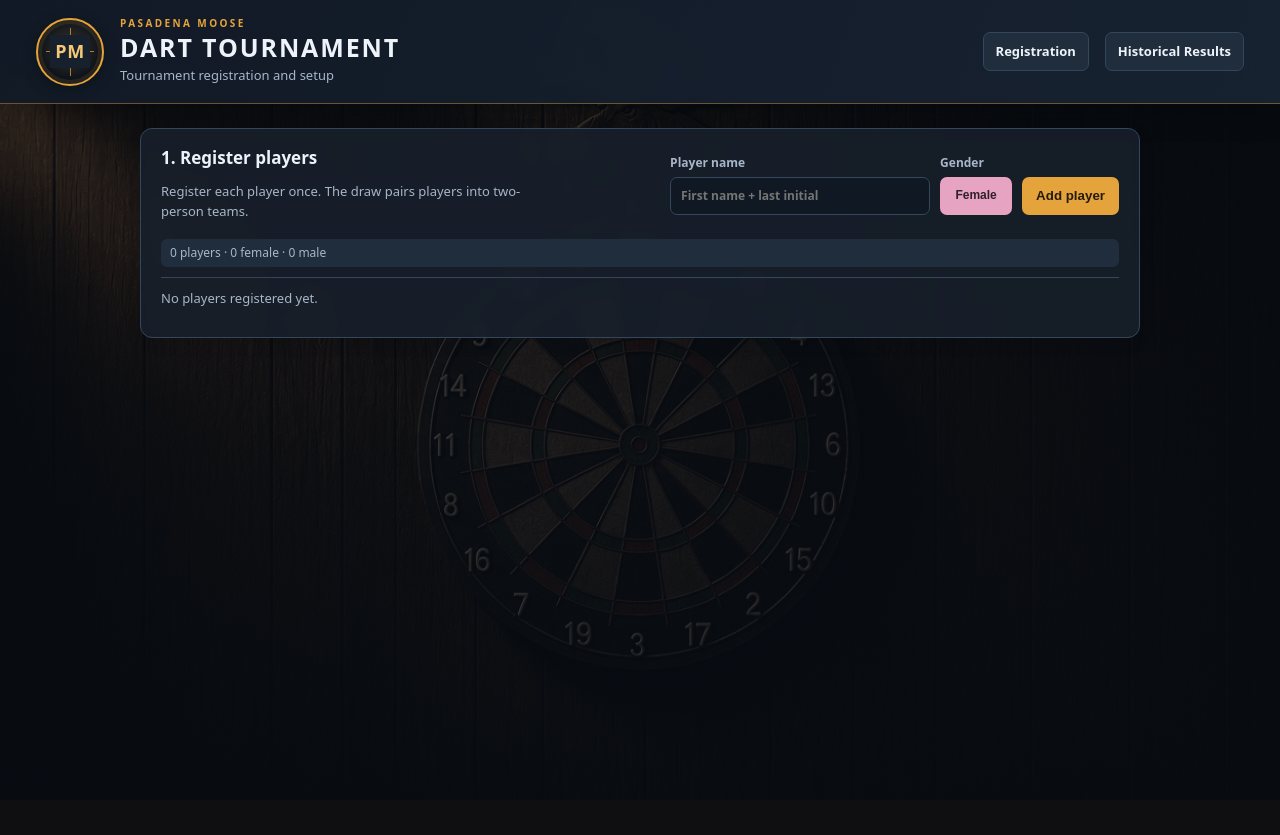
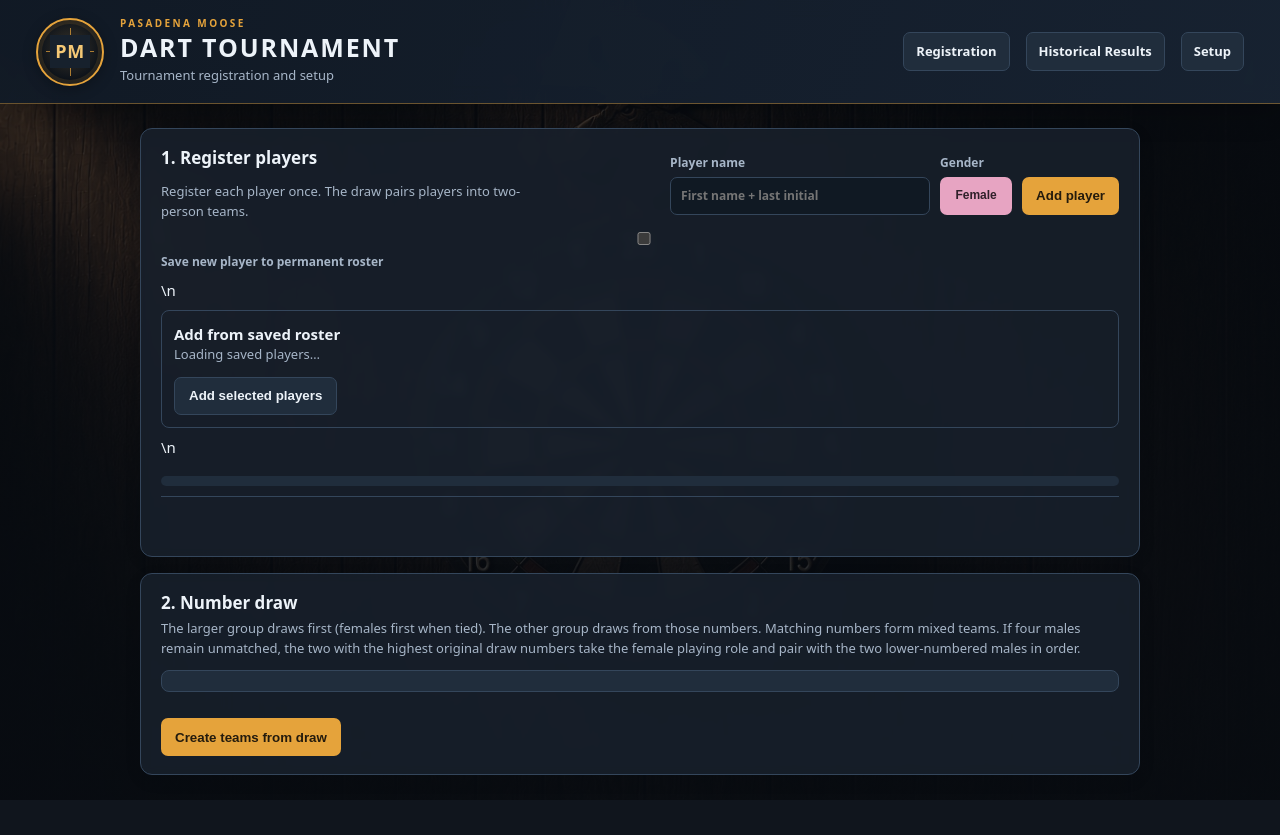
Before and after one commit to linuxguy421/dartmaster, a FastAPI app: page / in a window 1280 px wide. Before the commit the page ends 655 px from the top, so only its background shows below. Run offline with FastAPI, Linux system fonts and the light colour scheme; data that the repository does not hold is empty; parts of the project's set-up code (start-up, migrations or seed data) failed here and were passed over.

Commit message:
Integrate saved players into registration

```diff
--- a/app/templates/registration.html
+++ b/app/templates/registration.html
@@ -90,7 +90,7 @@ main>section,.board,.ready-queue,.bracket,.results,.ready-match,.bracket-match{b
   <div class="brand-mark" aria-label="Pasadena Moose logo placeholder"><span>PM</span></div>
   <div class="brand-copy"><div class="brand-kicker">PASADENA MOOSE</div><h1>DART TOURNAMENT</h1><p>Tournament registration and setup</p></div>
  </div>
- <div class="header-actions"><a class="button secondary" href="/" aria-current="page">Registration</a><a class="button secondary" href="/historical-results">Historical Results</a></div>
+ <div class="header-actions"><a class="button secondary" href="/" aria-current="page">Registration</a><a class="button secondary" href="/historical-results">Historical Results</a><a class="button secondary" href="/setup">Setup</a></div>
 </header>
 <main>
 <section id="resume-section" class="hidden">
@@ -106,7 +106,7 @@ main>section,.board,.ready-queue,.bracket,.results,.ready-match,.bracket-match{b
     <label class="gender-field">Gender<input type="hidden" id="player-gender" value="female"><button type="button" id="player-gender-toggle" class="gender-toggle female" aria-label="Gender: Female. Click to switch">Female</button></label>
     <button>Add player</button>
   </form>
-  <div id="player-summary" class="muted"></div>
+  <label style="grid-column:1/-1"><input type="checkbox" id="save-new-player"> Save new player to permanent roster</label>\n  <div id="saved-roster-select" style="grid-column:1/-1;border:1px solid var(--line);padding:12px;border-radius:8px"><strong>Add from saved roster</strong><div id="saved-player-options" class="muted">Loading saved players…</div><button type="button" id="add-saved-players" class="secondary">Add selected players</button></div>\n  <div id="player-summary" class="muted"></div>
   <div id="players"></div>
 </section>
 <section id="draw-section">
@@ -211,7 +211,7 @@ $('player-gender-toggle').addEventListener('click',()=>{
  $('player-gender-toggle').setAttribute('aria-label','Gender: '+(next==='female'?'Female':'Male')+'. Click to switch');
  $('player-gender-toggle').textContent=next==='female'?'Female':'Male';
 });
-$('player-form').addEventListener('submit',async e=>{e.preventDefault();try{const name=$('player-name').value.trim();if(state.players.some(p=>p.display_name.trim().toLocaleLowerCase()===name.toLocaleLowerCase()))throw new Error('That player name is already registered.');await api('/api/registration/players',{method:'POST',body:JSON.stringify({display_name:name,gender:$('player-gender').value})});$('player-name').value='';await refresh();notify('Player added.')}catch(err){notify(err.message,true)}});
+$('player-form').addEventListener('submit',async e=>{e.preventDefault();try{const name=$('player-name').value.trim();if(state.players.some(p=>p.display_name.trim().toLocaleLowerCase()===name.toLocaleLowerCase()))throw new Error('That player name is already registered.');await api('/api/registration/players',{method:'POST',body:JSON.stringify({display_name:name,gender:$('player-gender').value})});if($('save-new-player').checked){await api('/api/saved-players',{method:'POST',body:JSON.stringify({display_name:name,gender:$('player-gender').value})});$('save-new-player').checked=false;}$('player-name').value='';await refresh();notify('Player added.')}catch(err){notify(err.message,true)}});
 $('players').addEventListener('change',async e=>{const id=e.target.dataset.paid;if(!id)return;try{await api('/api/registration/players/'+id+'/payment',{method:'PUT',body:JSON.stringify({paid:e.target.checked})});await refresh();notify('Payment status updated.');}catch(err){notify(err.message,true);await refresh();}});
 $('players').addEventListener('click',async e=>{const id=e.target.dataset.remove;if(!id)return;try{await api('/api/registration/players/'+id,{method:'DELETE'});await refresh();notify('Player removed.')}catch(err){notify(err.message,true)}});
 $('draw-button').addEventListener('click',async()=>{try{
@@ -242,6 +242,22 @@ async function loadUnfinishedTournaments(){
  $('unfinished-tournaments').innerHTML=tournaments.length?'<div class="team-list">'+tournaments.map(t=>'<div class="team"><strong>'+escapeHtml(t.bracket_file.replace('.json',''))+'</strong><div class="muted">'+t.team_count+' teams · '+t.completed_matches+' matches completed</div><div class="row" style="margin-top:10px"><a href="'+escapeHtml(t.dashboard_url)+'"><button type="button">Resume tournament</button></a><button type="button" class="danger secondary" data-delete-tournament="'+escapeHtml(t.tournament_id)+'">Delete</button></div></div>').join('')+'</div>':'<p class="muted">No unfinished tournaments.</p>';
 }
 async function init(){try{brackets=await api('/api/brackets');await refresh();await loadUnfinishedTournaments();}catch(err){notify(err.message,true)}}
-init();
+
+// Saved-roster registration integration
+async function loadSavedRosterOptions(){
+ try{
+  const saved=await api('/api/saved-players?active_only=true');
+  const registered=new Set(state.players.map(p=>p.display_name.trim().toLocaleLowerCase()));
+  $('saved-player-options').innerHTML=saved.length?saved.map(p=>'<label style="display:inline-flex;gap:7px;align-items:center;margin:5px 12px 5px 0"><input type="checkbox" data-saved-id="'+p.player_id+'" data-saved-name="'+escapeHtml(p.display_name)+'" data-saved-gender="'+p.gender+'" '+(registered.has(p.display_name.trim().toLocaleLowerCase())?'disabled':'')+'>'+escapeHtml(p.display_name)+' ('+p.gender+')</label>').join(''):'No active saved players.';
+ }catch(e){$('saved-player-options').textContent=e.message}
+}
+$('add-saved-players').addEventListener('click',async()=>{
+ const selected=[...$('saved-player-options').querySelectorAll('input[data-saved-id]:checked:not(:disabled)')];
+ if(!selected.length){notify('Select saved players to add.',true);return}
+ try{for(const p of selected){await api('/api/registration/players',{method:'POST',body:JSON.stringify({display_name:p.dataset.savedName,gender:p.dataset.savedGender})})}await refresh();await loadSavedRosterOptions();notify(selected.length+' saved player(s) added.')}catch(e){notify(e.message,true)}
+});
+const originalRefresh=refresh;
+refresh=async function(){await originalRefresh();await loadSavedRosterOptions()};
+\ninit();
 </script>
 </body></html>
```
